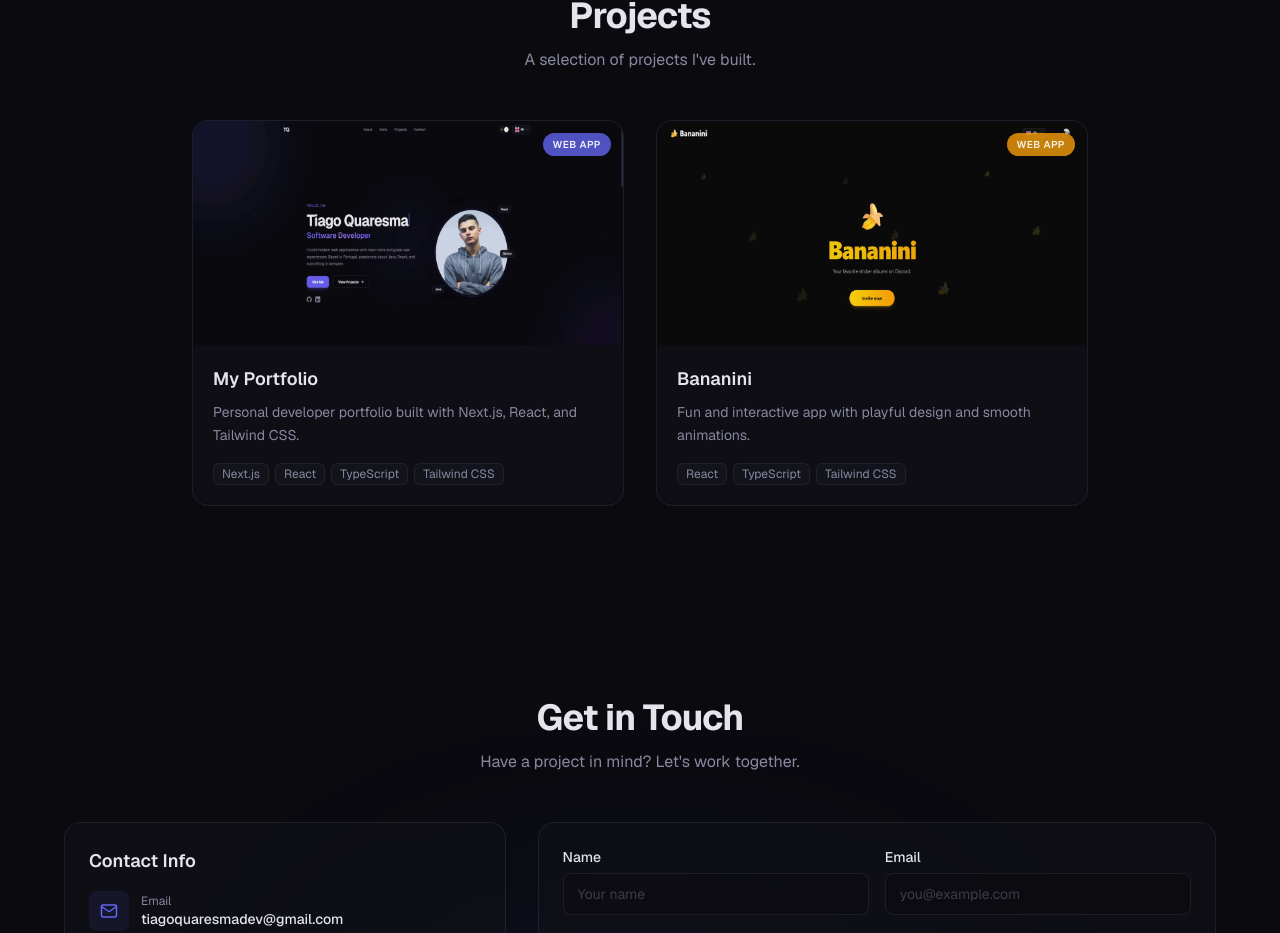
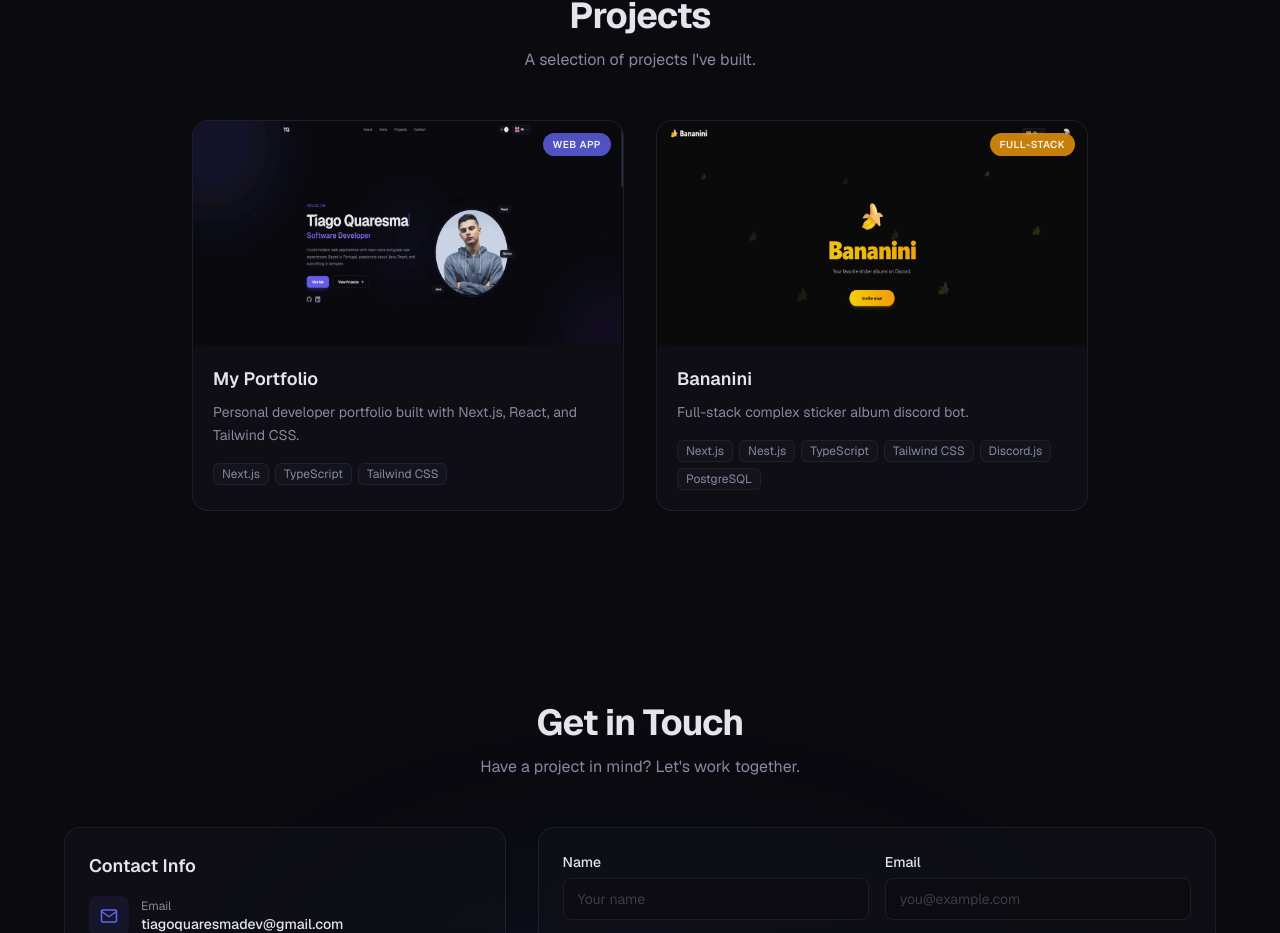
Before and after one commit to tquaresmadev/Portfolio, a Next.js app: page / in a window 1280 px wide. Shown: the part 1397-2330 px from the top of the page. Built offline with nearby package versions, Linux system fonts and the light colour scheme.

Commit message:
Fix project descriptions

```diff
--- a/src/data/projects.ts
+++ b/src/data/projects.ts
@@ -18,7 +18,7 @@ export const projects: Project[] = [
     thumbnail: "/projects/portfolio-app.gif",
     description:
       "Personal developer portfolio built with Next.js, React, and Tailwind CSS.",
-    tags: ["Next.js", "React", "TypeScript", "Tailwind CSS"],
+    tags: ["Next.js", "TypeScript", "Tailwind CSS"],
     sourceUrl: "https://github.com/tquaresmadev/my-portfolio",
     category: "Web App",
     icon: "M12 2L2 7l10 5 10-5-10-5zM2 17l10 5 10-5M2 12l10 5 10-5",
@@ -29,9 +29,9 @@ export const projects: Project[] = [
     title: "Bananini",
     thumbnail: "/projects/bananini-app.gif",
     description:
-      "Fun and interactive app with playful design and smooth animations.",
-    tags: ["React", "TypeScript", "Tailwind CSS"],
-    category: "Web App",
+      "Full-stack complex sticker album discord bot.",
+    tags: ["Next.js", "Nest.js", "TypeScript", "Tailwind CSS", "Discord.js", "PostgreSQL"],
+    category: "Full-Stack",
     icon: "M12 2a10 10 0 110 20 10 10 0 010-20zm0 4a1 1 0 00-1 1v5a1 1 0 002 0V7a1 1 0 00-1-1z",
     accentColor: "#f59e0b",
   },
--- a/src/i18n/locales/en.json
+++ b/src/i18n/locales/en.json
@@ -32,8 +32,8 @@
   "project.my-portfolio.description": "Personal developer portfolio built with Next.js, React, and Tailwind CSS.",
   "project.my-portfolio.category": "Web App",
   "project.bananini.title": "Bananini",
-  "project.bananini.description": "Fun and interactive app with playful design and smooth animations.",
-  "project.bananini.category": "Web App",
+  "project.bananini.description": "Full-stack complex sticker album discord bot.",
+  "project.bananini.category": "Full-Stack",
 
   "contact.title": "Get in Touch",
   "contact.description": "Have a project in mind? Let's work together.",
--- a/src/i18n/locales/es.json
+++ b/src/i18n/locales/es.json
@@ -32,8 +32,8 @@
   "project.my-portfolio.description": "Portfolio personal de desarrollador construido con Next.js, React y Tailwind CSS.",
   "project.my-portfolio.category": "App Web",
   "project.bananini.title": "Bananini",
-  "project.bananini.description": "App divertida e interactiva con diseño lúdico y animaciones suaves.",
-  "project.bananini.category": "App Web",
+  "project.bananini.description": "Bot de Discord full-stack con álbum de stickers complejo.",
+  "project.bananini.category": "Full-Stack",
 
   "contact.title": "Ponte en Contacto",
   "contact.description": "¿Tienes un proyecto en mente? Trabajemos juntos.",
--- a/src/i18n/locales/fr.json
+++ b/src/i18n/locales/fr.json
@@ -32,8 +32,8 @@
   "project.my-portfolio.description": "Portfolio personnel de développeur construit avec Next.js, React et Tailwind CSS.",
   "project.my-portfolio.category": "App Web",
   "project.bananini.title": "Bananini",
-  "project.bananini.description": "Application amusante et interactive au design ludique et aux animations fluides.",
-  "project.bananini.category": "App Web",
+  "project.bananini.description": "Bot Discord full-stack avec album de stickers complexe.",
+  "project.bananini.category": "Full-Stack",
 
   "contact.title": "Contactez-moi",
   "contact.description": "Vous avez un projet en tête ? Travaillons ensemble.",
--- a/src/i18n/locales/pt.json
+++ b/src/i18n/locales/pt.json
@@ -32,8 +32,8 @@
   "project.my-portfolio.description": "Portfólio pessoal de desenvolvedor construído com Next.js, React e Tailwind CSS.",
   "project.my-portfolio.category": "App Web",
   "project.bananini.title": "Bananini",
-  "project.bananini.description": "App divertida e interativa com design lúdico e animações suaves.",
-  "project.bananini.category": "App Web",
+  "project.bananini.description": "Bot de Discord full-stack com álbum de figurinhas complexo.",
+  "project.bananini.category": "Full-Stack",
 
   "contact.title": "Entre em Contacto",
   "contact.description": "Tem um projeto em mente? Vamos trabalhar juntos.",
```
